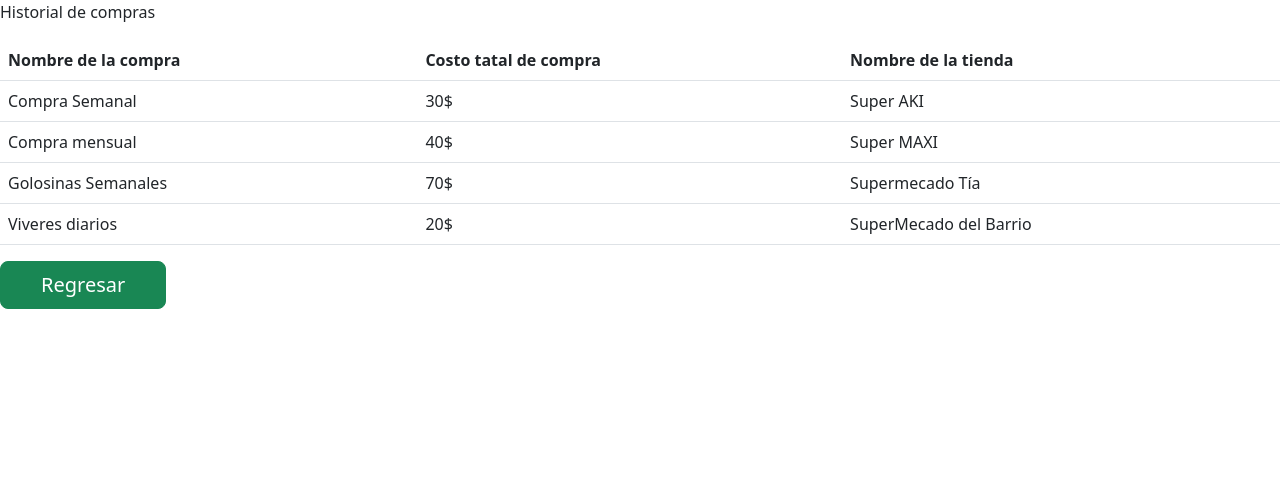
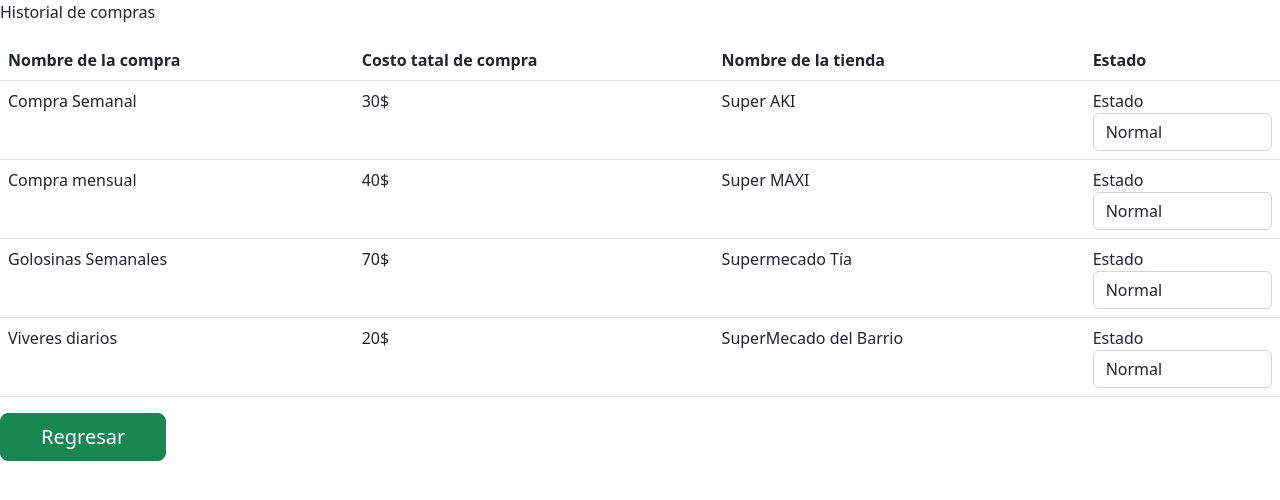
Before and after one commit to JhonZ-Dev/PruebaAW, a Flask app: page /historial in a window 1280 px wide. Shown: the top 500 px of the page. Run offline with Flask 2, Linux system fonts and the light colour scheme.

Commit message:
Pruebafinal terminada

```diff
--- a/templates/historial.html
+++ b/templates/historial.html
@@ -22,6 +22,8 @@
             <th>Nombre de la compra</th>
             <th>Costo tatal de compra</th>
             <th>Nombre de la tienda</th>
+            <th>Estado</th>
+
           </tr>
         </thead>
         <tbody>
@@ -30,11 +32,28 @@
             <td>30$</td>
             <td>Super AKI
             </td>
+            <td>Estado
+                <select class="form-control" name="tarea_prioridad" id="prioridades">
+                    <option >Normal</option>
+                    <option >Caso</option>
+                    <option >Cercano</option>
+                </select>
+
+            </td>
+
           </tr>
           <tr>
             <td>Compra mensual</td>
             <td>40$</td>
             <td>Super MAXI
+            </td>
+            <td>Estado
+                <select class="form-control" name="tarea_prioridad" id="prioridades">
+                    <option >Normal</option>
+                    <option >Caso</option>
+                    <option >Cercano</option>
+                </select>
+
             </td>
           </tr>
           <tr>
@@ -43,11 +62,30 @@
             <td>Supermecado Tía
             </td>
 
+                <td>Estado
+                    <select class="form-control" name="tarea_prioridad" id="prioridades">
+                        <option >Normal</option>
+                        <option >Caso</option>
+                        <option >Cercano</option>
+                    </select>
+
+
+            </td>
+
+
+
           </tr>
           <tr>
               <td>Viveres diarios</td>
               <td>20$</td>
               <td>SuperMecado del Barrio
+              </td>
+              <td> Estado
+                <select class="form-control" name="tarea_prioridad" id="prioridades">
+                    <option >Normal</option>
+                    <option >Caso</option>
+                    <option >Cercano</option>
+                </select>
               </td>
 
             </tr>
--- a/templates/index.html
+++ b/templates/index.html
@@ -44,9 +44,6 @@
 									</div>
 									<div class="form-group">
 										<div class="row">
-											<div class="col-sm-6 col-sm-offset-3">
-												<input type="submit" name="login-submit" id="login-submit" tabindex="4" class="form-control btn btn-login" value="Iniciar sesión" href="\index.hmtl">
-											</div>
                                             <a
                                             href="/tienda"
                                             type="button"
```
Also changed, not shown: templates/tienda.html (+5 -2 lines).
